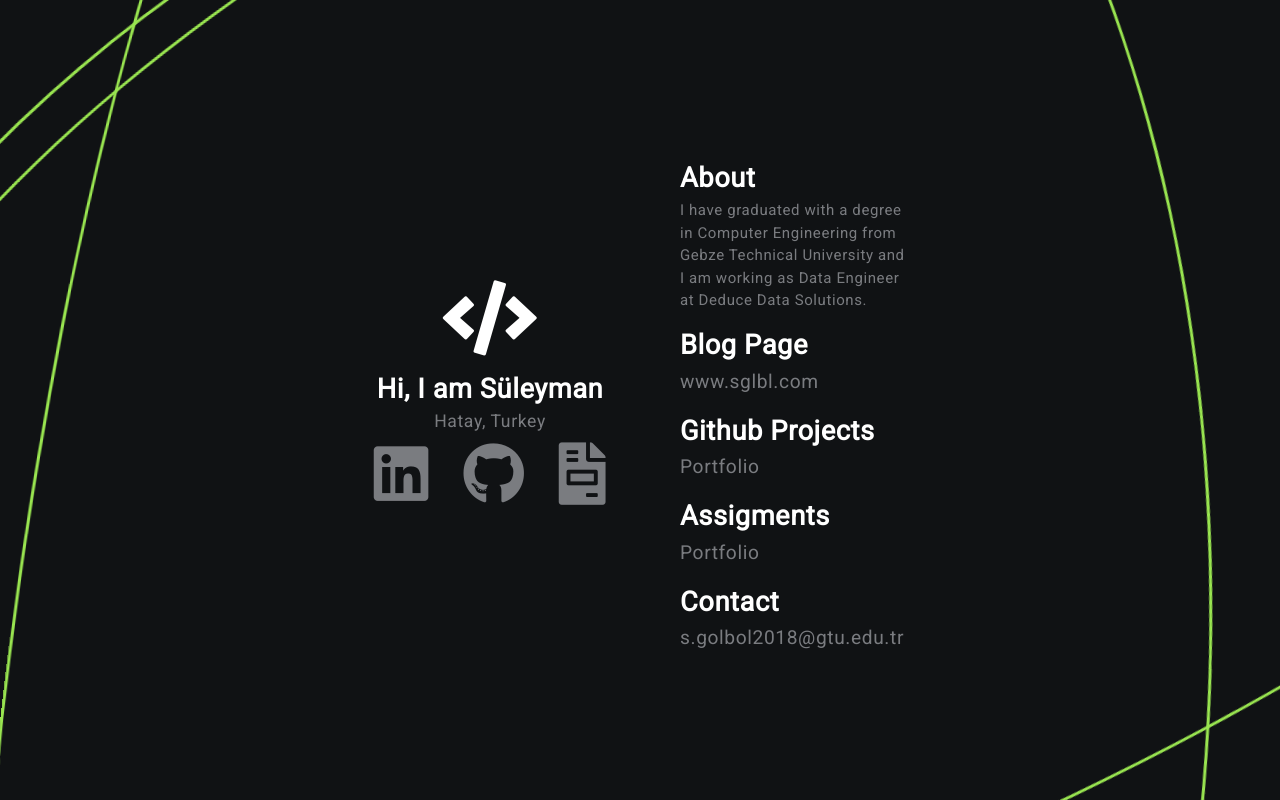
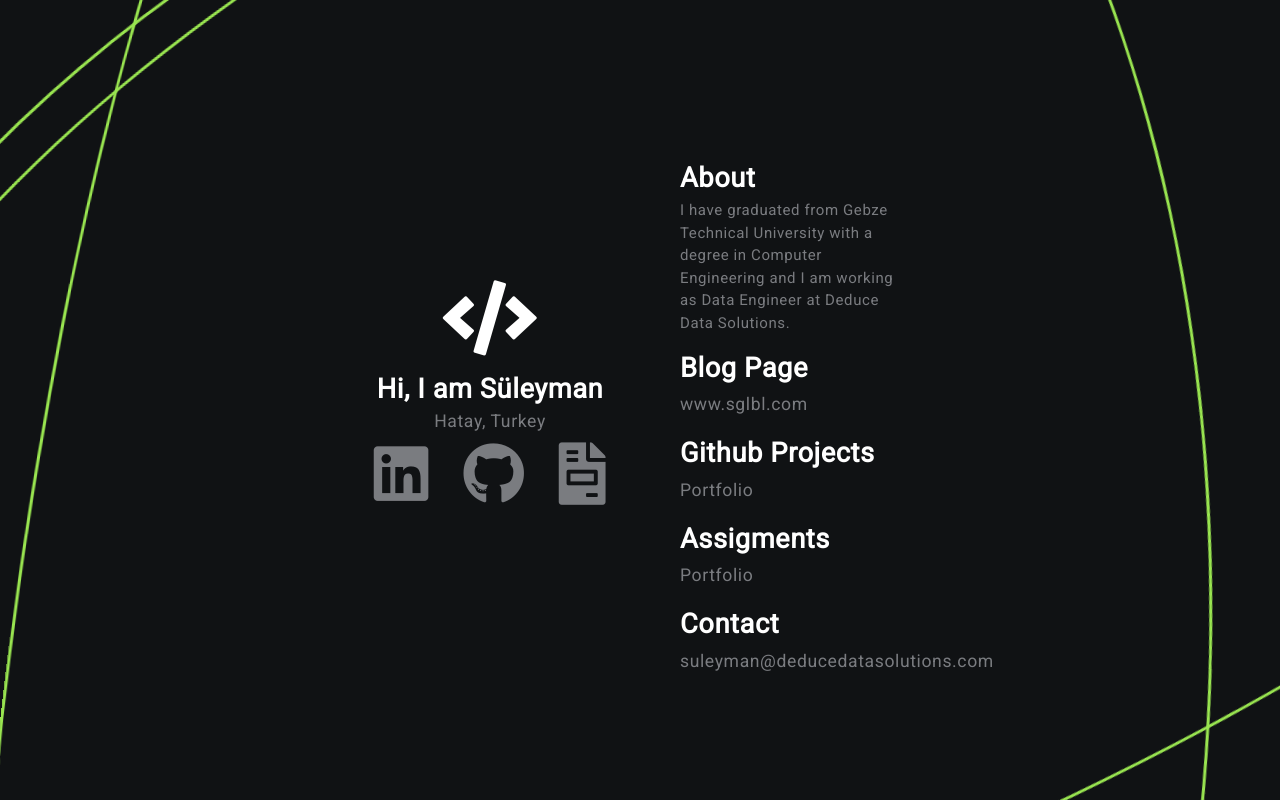
Before and after one commit to sglbl/sglbl.github.io, a PHP site: page / in a window 1280 px wide. Run offline with PHP 8.4, Linux system fonts and the light colour scheme; some libraries are stand-ins or nearby versions.

Commit message:
update info

```diff
--- a/Style.css
+++ b/Style.css
@@ -64,7 +64,7 @@ a{
 .section-2 a{
     display: block;
     padding: 4px;
-    font-size: 1.2rem;
+    font-size: 1.1rem;
     padding-left: 0;
     width: 150px;
 }
--- a/index.html
+++ b/index.html
@@ -30,7 +30,7 @@
                 </div>
                 <div class="section-2">
                     <h2>About</h2>
-                        <p2>I have graduated with a degree in Computer Engineering from Gebze Technical University and I am working as Data Engineer at Deduce Data Solutions.</p2>
+                        <p2>I have graduated from Gebze Technical University with a degree in Computer Engineering and I am working as Data Engineer at Deduce Data Solutions.</p2>
                     <h2>Blog Page</h2>
                     <a href="https://www.sglbl.com">www.sglbl.com</a>
                     <h2>Github Projects</h2>
@@ -38,7 +38,7 @@
                     <h2>Assigments</h2>
                         <a href="portfolio/assignments">Portfolio</a>
                     <h2>Contact</h2>
-                    <a href="mailto:s.golbol2018@gtu.edu.tr" target="_blank">s.golbol2018@gtu.edu.tr</a>
+                    <a href="mailto:suleyman@deducedatasolutions.com" target="_blank">suleyman@deducedatasolutions.com</a>
                 </div>
             </div>
         </div>
```
